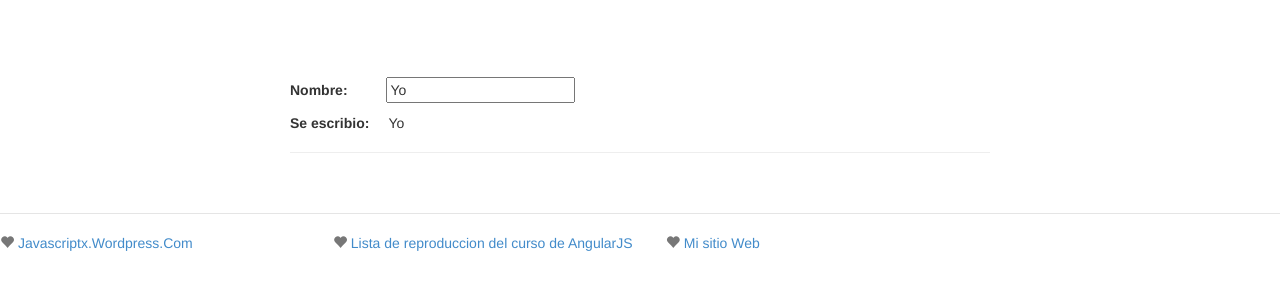
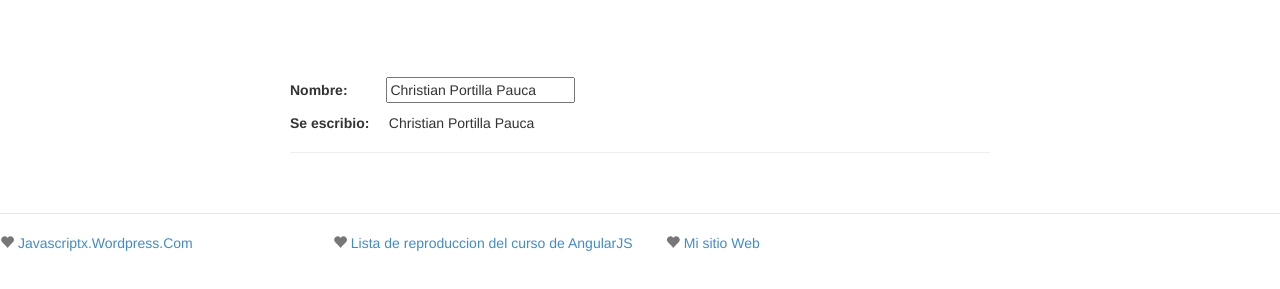
Before and after one commit to xhrist14n/a3_angularjs_directivas, a website: page app/index.html at #/ejemplobasico in a window 1280 px wide. Shown: the part 123-412 px from the top of the page. Drawn offline with Linux system fonts and the light colour scheme; files that its build step writes are made by us from their sources.

Commit message:
proyecto inicial

```diff
--- a/app/views/ejemplobasico.html
+++ b/app/views/ejemplobasico.html
@@ -3,7 +3,7 @@
         <div
             class="page-header"
             >
-            <div ng-init="autor='Yo'">
+            <div ng-init="autor='Christian Portilla Pauca'">
                 <p>
                     <strong>Nombre: </strong>
                     &nbsp;&nbsp;&nbsp;&nbsp;&nbsp;&nbsp;&nbsp;&nbsp;
```
